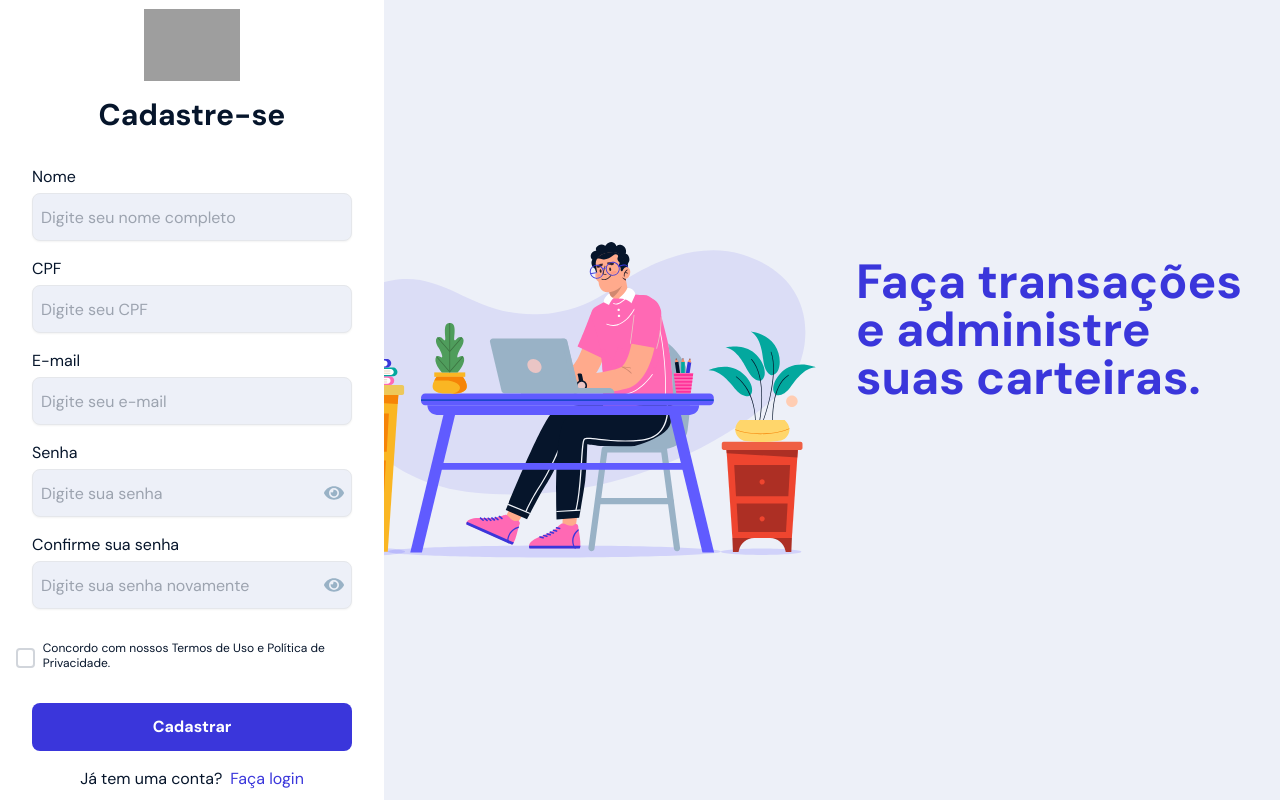
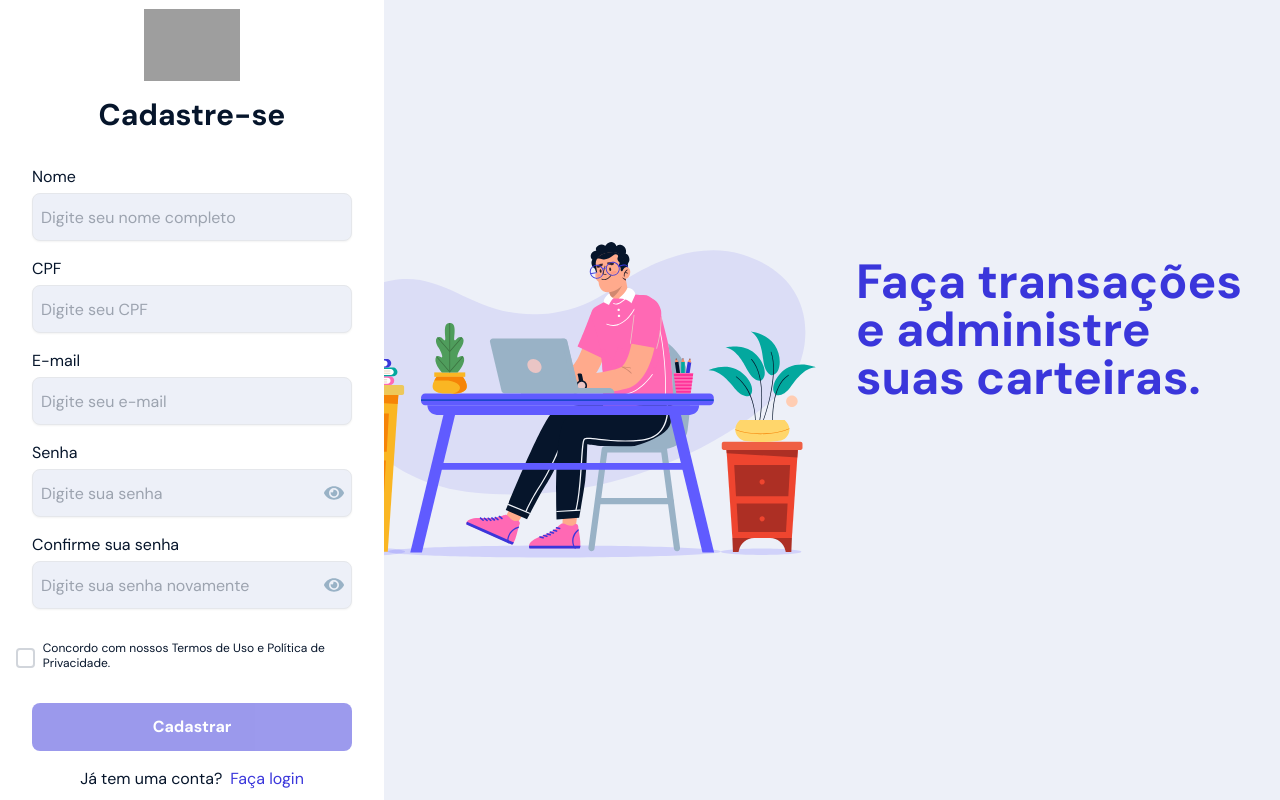
Before and after one commit to lucianogomes02/user-transactions-app, a React (Vite) app: page /register in a window 1280 px wide. Built offline with nearby package versions, Linux system fonts and the light colour scheme; grey boxes are pictures that could not be loaded.

Commit message:
feat: implements password confirmation validation

```diff
--- a/src/components/Button/Button.tsx
+++ b/src/components/Button/Button.tsx
@@ -1,10 +1,11 @@
 interface ButtonProps {
     title: string;
     type?: "submit" | "button";
+    disabled?: boolean;
     onClick?: (event: React.MouseEvent<HTMLButtonElement>) => void;
 }
 
-export default function Button({ title, type, onClick }: ButtonProps) {
+export default function Button({ title, type, onClick, disabled }: ButtonProps) {
     return (
         <button
             type={ type }
@@ -15,9 +16,11 @@ export default function Button({ title, type, onClick }: ButtonProps) {
                 font-bold
                 rounded-lg
                 transition-all
-                hover:bg-primary-blue-dark
+                hover:bg-blue-500
             "
+            disabled={ disabled }
             onClick={onClick}
+            style={{ cursor: disabled ? "not-allowed" : "pointer", opacity: disabled ? 0.5 : 1 }}
         >
             { title }
         </button>
--- a/src/components/FormInput/FormInput.tsx
+++ b/src/components/FormInput/FormInput.tsx
@@ -2,7 +2,7 @@ import FormInputProps from "../../types/FormInputProps"
 import { FaEye, FaEyeSlash } from 'react-icons/fa'
 import { useState } from "react"
 
-export default function FormInput({ name, label, inputType, placeholder }: FormInputProps, key: number) {
+export default function FormInput({ name, label, inputType, placeholder, onChange, style }: FormInputProps, key: number) {
     const [passwordIsVisible, setPasswordVisible] = useState(false)
 
     const togglePasswordVisibility = () => {
@@ -24,6 +24,8 @@ export default function FormInput({ name, label, inputType, placeholder }: FormI
                     type={passwordIsVisible ? "text" : inputType}
                     placeholder={placeholder}
                     required
+                    onChange={onChange}
+                    style={style}
                 />
                 {inputType === 'password' && (
                         <button
--- a/src/components/Forms/AuthForm.tsx
+++ b/src/components/Forms/AuthForm.tsx
@@ -1,4 +1,4 @@
-import React from "react";
+import { useState, useEffect } from "react";
 import FormInput from "../FormInput/FormInput";
 import Checkbox from "../Checkbox/Checkbox";
 import Button from "../Button/Button";
@@ -20,7 +20,32 @@ export default function AsideForm({
 }: AsideFormProps) {
     const { setIsOpen } = useModal();
 
+    const [password, setPassword] = useState("");
+    const [confirmPassword, setConfirmPassword] = useState("");
+    const [isPasswordMatch, setIsPasswordMatch] = useState(false);
+    const [isButtonDisabled, setIsButtonDisabled] = useState(false);
+
+    useEffect(() => {
+        if (formType === "register") {
+            const passwordsMatch = password === confirmPassword;
+            setIsPasswordMatch(passwordsMatch);
+            setIsButtonDisabled(!passwordsMatch || password === "");
+        }
+    }, [password, confirmPassword, formType]);
+
     const users: User[] = [];
+
+    const checkPasswordMatch = (inputName: string, event: React.ChangeEvent<HTMLInputElement>) => {
+        const fieldValue: string = event.target.value;
+        if (formType === "register") {
+            if (inputName === "password") {
+                setPassword(fieldValue);
+            }
+            if (inputName === "confirm_password") {
+                setConfirmPassword(fieldValue);
+            }
+        }
+    }
 
     const handleRegister = (event: React.FormEvent) => {
         try {
@@ -34,7 +59,6 @@ export default function AsideForm({
                 password: formData.get('password') as string,
             }
             users.push(user);
-            console.log(users);
             setIsOpen(true, "src/assets/modal-success.svg", "Cadastro realizado com sucesso!");
         } catch (error: unknown | Error) {
             setIsOpen(true, "src/assets/modal-success.svg", error as string);
@@ -57,6 +81,7 @@ export default function AsideForm({
     }
 
     const handleSubmit = (event: React.FormEvent) => {
+        console.log("Form submitted");
         if (formType === "register") {
             handleRegister(event);
         } else if (formType === "login") {
@@ -87,6 +112,12 @@ export default function AsideForm({
                                 inputType={inputProps.inputType}
                                 placeholder={inputProps.placeholder}
                                 name={inputProps.name.toLowerCase()}
+                                onChange={(event) => {
+                                    checkPasswordMatch(inputProps.name.toLowerCase(), event);
+                                }}
+                                style={{
+                                    borderColor: formType === "register" && inputProps.name.toLowerCase() === "confirm_password" && !isPasswordMatch ? 'red' : undefined
+                                }}
                             />
                         ))}
                 <section className="flex justify-center mt-4 mb-4 w-full gap-20 flex-wrap">
@@ -95,7 +126,7 @@ export default function AsideForm({
                         <a href="#" className="text-primary-blue">Esqueceu a senha?</a>
                     }
                 </section>
-                <Button title={ buttonTitle } type="submit" />
+                <Button title={ buttonTitle } type="submit" disabled={formType === "register" ? isButtonDisabled : false} />
                 </form>
                 <section className="flex justify-center mt-4 gap-2">
                     <label className="text-text-primary">{ authSectionLabel }</label>
--- a/src/pages/Login/Login.tsx
+++ b/src/pages/Login/Login.tsx
@@ -1,9 +1,9 @@
-import AsideForm from "../../components/Forms/AuthForm"
+import AuthForm from "../../components/Forms/AuthForm"
 
 export default function Login() {
     return (
         <main className="min-h-screen flex flex-col lg:flex-row">
-            <AsideForm
+            <AuthForm
                 title="Faça seu login"
                 formInputs={[
                     { name: "email", label: "E-mail", inputType: "email", placeholder: "Digite seu e-mail" },
--- a/src/pages/SignIn/SignIn.tsx
+++ b/src/pages/SignIn/SignIn.tsx
@@ -1,16 +1,16 @@
-import AsideForm from "../../components/Forms/AuthForm"
+import AuthForm from "../../components/Forms/AuthForm"
 
 export default function SignIn() {
     return (
         <main className="min-h-screen flex flex-col lg:flex-row">
-            <AsideForm
+            <AuthForm
                 title="Cadastre-se"
                 formInputs={[
                     { name: "name", label: "Nome", inputType: "text", placeholder: "Digite seu nome completo" },
                     { name: "cpf", label: "CPF", inputType: "text", placeholder: "Digite seu CPF" },
                     { name: "email", label: "E-mail", inputType: "email", placeholder: "Digite seu e-mail" },
                     { name: "password", label: "Senha", inputType: "password", placeholder: "Digite sua senha" },
-                    { name: "passwordConfirmation", label: "Confirme sua senha", inputType: "password", placeholder: "Digite sua senha novamente" }
+                    { name: "confirm_password", label: "Confirme sua senha", inputType: "password", placeholder: "Digite sua senha novamente" }
                 ]}
                 checkboxLabel="Concordo com nossos Termos de Uso e Política de Privacidade."
                 buttonTitle="Cadastrar"
--- a/src/types/AuthFormProps.ts
+++ b/src/types/AuthFormProps.ts
@@ -1,6 +1,6 @@
 import FormInputProps from './FormInputProps';
 
-export default interface AsideFormProps {
+export default interface AuthFormProps {
     title: string;
     formInputs: FormInputProps[];
     checkboxLabel: string;
--- a/src/types/FormInputProps.ts
+++ b/src/types/FormInputProps.ts
@@ -3,4 +3,6 @@ export default interface FormInputProps {
     label: string;
     inputType: string;
     placeholder: string;
+    onChange?: (event: React.ChangeEvent<HTMLInputElement>) => void;
+    style?: object;
 }
```
